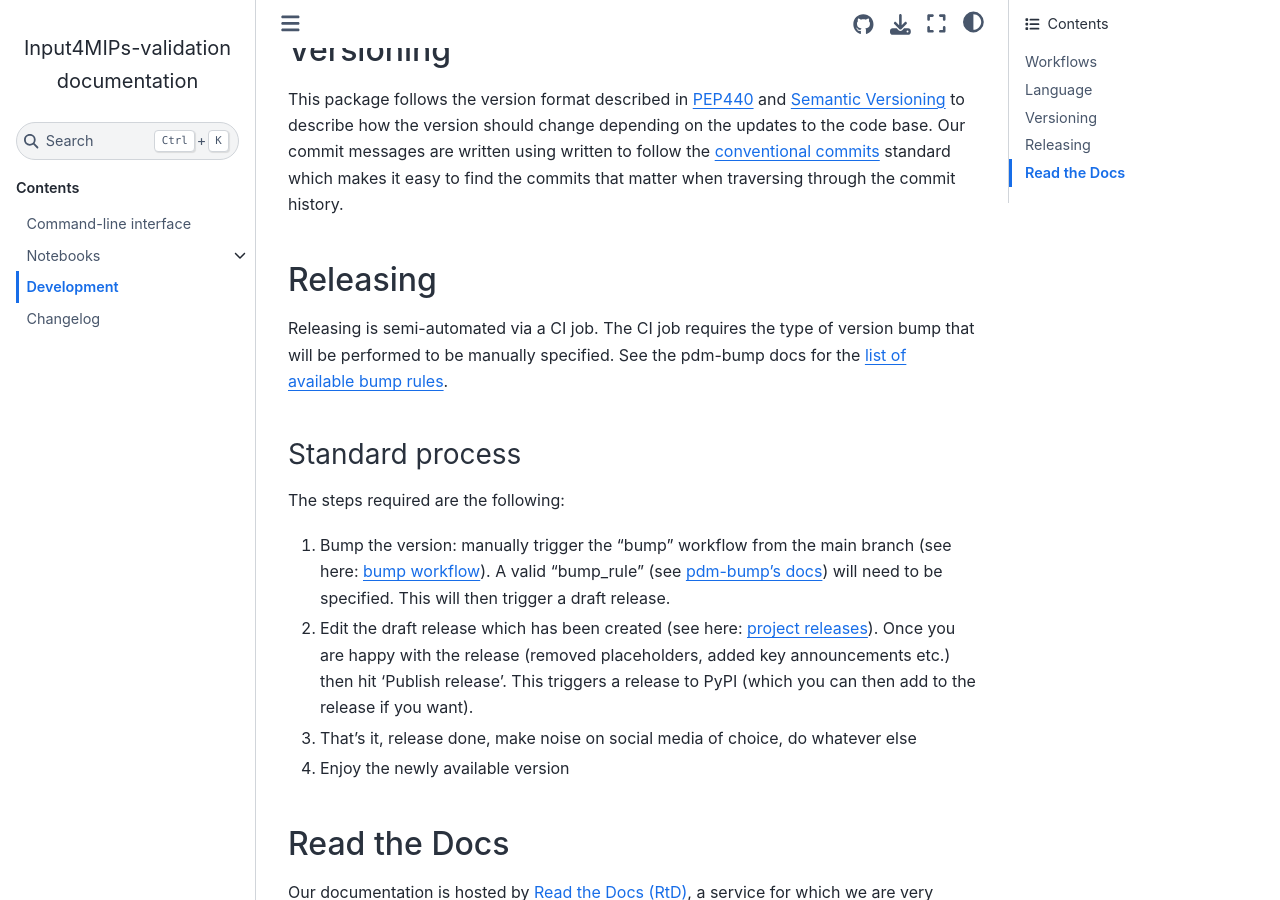
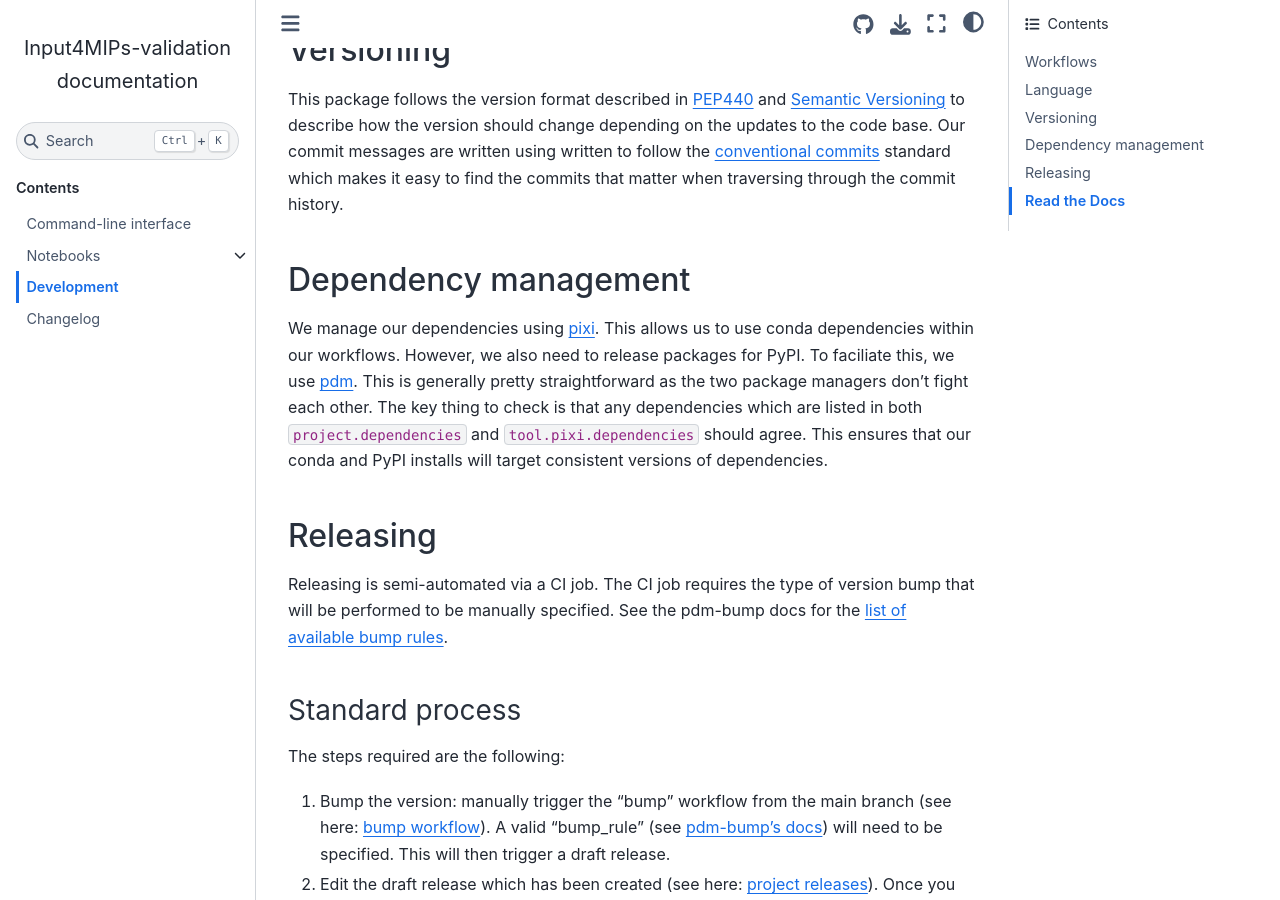
Before and after one commit to climate-resource/input4mips_validation, a Sphinx documentation site: the page built from docs/source/development.md, in a window 1280 px wide and 900 px high, scrolled down 821 px. Built offline with Sphinx 7.4.7 and the Sphinx Book theme 1.1.4, drawn with Linux system fonts in a browser that asks for light colours; pages that are not in the unit, such as notebooks, are missing from menus.

Commit message:
Add notes to docs about version consistency because pdm bump removes comments

```diff
--- a/docs/source/development.md
+++ b/docs/source/development.md
@@ -44,6 +44,17 @@ code base. Our commit messages are written using written to follow the
 [conventional commits](https://www.conventionalcommits.org/en/v1.0.0/) standard which makes it easy to find the
 commits that matter when traversing through the commit history.
 
+## Dependency management
+
+We manage our dependencies using [pixi](https://pixi.sh/).
+This allows us to use conda dependencies within our workflows.
+However, we also need to release packages for PyPI.
+To faciliate this, we use [pdm](https://pdm-project.org/en/latest/).
+This is generally pretty straightforward as the two package managers don't fight each other.
+The key thing to check is that any dependencies which are listed in both
+`project.dependencies` and `tool.pixi.dependencies` should agree.
+This ensures that our conda and PyPI installs will target consistent versions of dependencies.
+
 (releasing-reference)=
 ## Releasing
 
```
